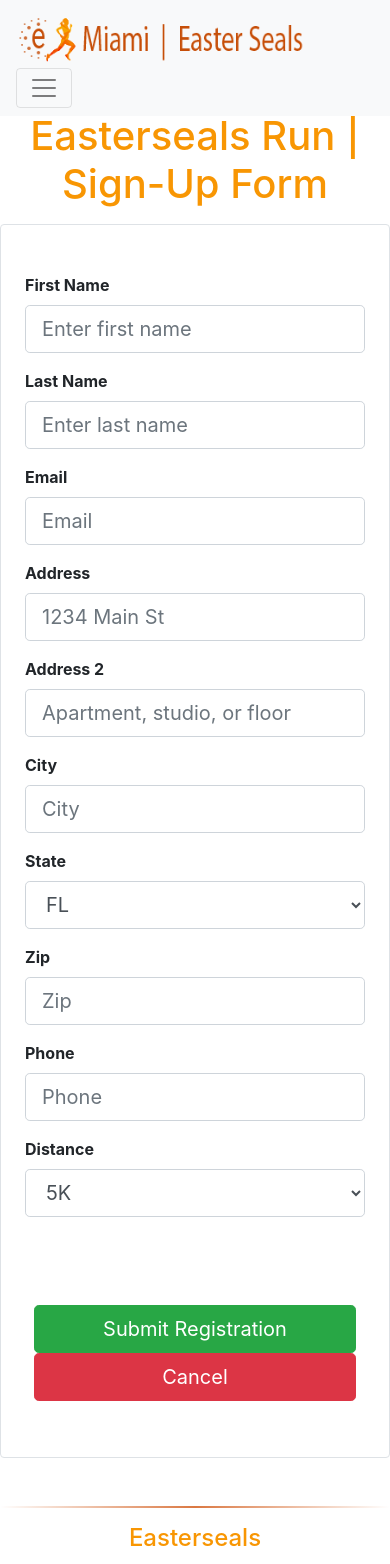
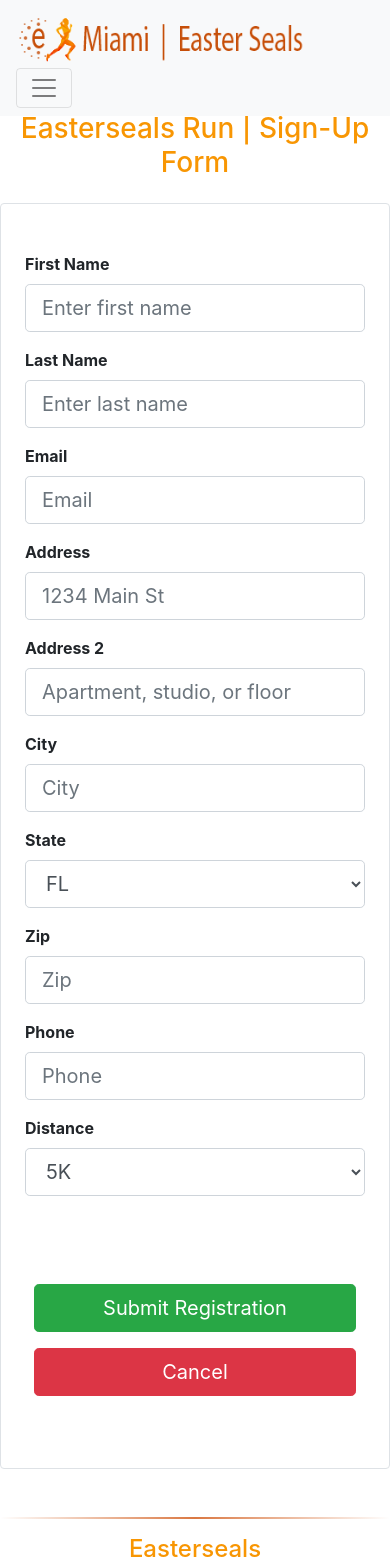
Before and after one commit to wmompie/easterSealsRun, a PHP site: page /signup.php in a window 390 px wide. Shown: the top 1564 px of the page. Run offline with PHP 8.4, Linux system fonts and the light colour scheme; some libraries are stand-ins or nearby versions.

Commit message:
edit to heading font for mobile and form buttons

```diff
--- a/signup.php
+++ b/signup.php
@@ -2,7 +2,7 @@
 
 <?php
   // Check for Submit
-  if(filter_has_var(INPUT_POST, submit_registration)) {
+  if(filter_has_var(INPUT_POST, 'submit_registration')) {
     // Get Form Data
     $fname = htmlspecialchars($_POST['fname']);
     $lname = htmlspecialchars($_POST['lname']);
@@ -18,7 +18,7 @@
 ?>
 
 <div class="signup-form">
-  <h1 class="mb-3 text-center">Easterseals Run | Sign-Up Form</h1>
+  <h1 class="mb-5 text-center">Easterseals Run | Sign-Up Form</h1>
 
   <div class="container mb-5 border rounded border-orange pt-5 pb-2 px-4">
     <form method="post" action="<?php echo $_SERVER['PHP_SELF']; ?>">
@@ -223,14 +223,13 @@
           title="Distance you would like to Run/Walk"
           class="form-control form-control-lg"
           >
-          <option selected>5K</option>
             <option value="1m">1 Mile</option>
-            <option value="5k">5K</option>
+            <option selected>5K</option>
             <option value="10k">10K</option>
           </select>
         </div>
       </div>
-      <div class="row mt-4 justify-content-between px-4 py-5">
+      <div class="row submit-btn-group mt-4 justify-content-between px-4 py-5">
         <!-- Use "submit_registration" as the name for the button used to submit the form. -->
         <button
         type="submit"
@@ -238,7 +237,7 @@
         data-toggle="tooltip"
         data-placement="top"
         title="Submit Registration Form"
-        class="btn btn-lg btn-success col-md-6">Submit Registration</button>
+        class="btn btn-lg btn-success col-md-6 mb-3">Submit Registration</button>
         <!-- CANCEL BUTTON -->
         <a
         href="index.html"
@@ -246,7 +245,7 @@
         data-toggle="tooltip"
         data-placement="top"
         title="Cancel Registration Form and Return to Home Page"
-        class="btn btn-lg btn-danger col-md-2">Cancel</a>
+        class="btn btn-lg btn-danger col-md-2 mb-3">Cancel</a>
       </div>
     </form>
   </div>
--- a/styles/main.css
+++ b/styles/main.css
@@ -73,12 +73,7 @@
 hr {
   border: 0;
   height: 2px;
-  background-image: linear-gradient(
-    to right,
-    rgb(248, 150, 3, 0),
-    rgb(206, 75, 3, 0.75),
-    rgb(248, 150, 3, 0)
-  );
+  background-image: linear-gradient(to right, rgb(248, 150, 3, 0), rgb(206, 75, 3, 0.75), rgb(248, 150, 3, 0));
 }
 
 .asterisk-section p {
@@ -97,6 +92,10 @@
   #mainHeading {
     font-size: 4rem;
   }
+  .signup-form h1 {
+    font-size: 2rem;
+    margin-bottom: 2rem !important;
+  }
 }
 
 /* extra small */
@@ -104,4 +103,8 @@
   #mainHeading {
     font-size: 2.75rem;
   }
+  .signup-form h1 {
+    font-size: 1.75rem;
+    margin-bottom: 1.5rem !important;
+  }
 }
```
